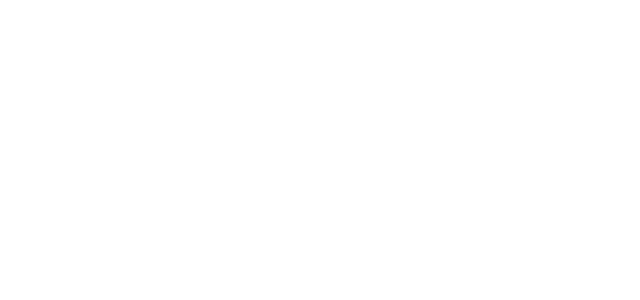
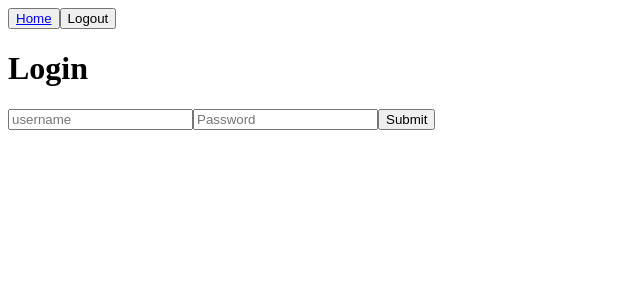
Before and after one commit to tbriggs1/crop-react, a React (Create React App) app: page /login in a window 1280 px wide. Before the commit this address had no page. Shown: the top 300 px of the page, without its empty margins (0-640 px from the left). Built offline with nearby package versions, Linux system fonts and the light colour scheme.

Commit message:
added auth but broken redirect

```diff
--- a/src/App.js
+++ b/src/App.js
@@ -1,21 +1,41 @@
 import {
   BrowserRouter as Router,
+  Navigate,
   Route,
   Routes
 } from "react-router-dom";
 import DashHomepage from "./components/dashboard/dashHomepage";
 import Homepage from "./components/Homepage";
 import Registration from "./components/registration/Registration";
+import Header from "./components/security/Header";
+import Login from "./components/security/Login";
+import Profile from "./components/security/Profile";
+import useToken from "./components/security/useToken";
 
 function App() {
+  const {token, removeToken, setToken} = useToken();
+
   return (
     <div className="App">
       <Router>
+        <Header token={removeToken}/>
         <Routes>
-          <Route path="/" element={<Homepage />}/>
-          <Route path="/registration" element={<Registration />}/>
-          <Route path="/dashboard" element={<DashHomepage />} />
+          <Route path="/" element={<Homepage />} />
         </Routes>
+          {!token && token!=="" &&token!== undefined?
+        <Routes>
+          <Route path="/registration" element={<Registration />} setToken={setToken}/>
+          <Route path="/login" element={<Login setToken={setToken} token={token}/>} />
+        </Routes>
+        :
+          <Routes>
+            <Route path="/login" element={<Login setToken={setToken} token={token}/>} />
+            <Route exact path="/profile" element={<Profile token={token} setToken={setToken}/>}></Route>
+          </Routes>
+        }
+        {/* <Routes>
+
+        </Routes> */}
       </Router>
 
     </div>
--- a/src/components/Homepage.js
+++ b/src/components/Homepage.js
@@ -10,6 +10,8 @@
                 Hit the link below to get started on crop Management, once you sign up you'll be able to add your flowers and vegitables to your system!
                 Make sure you add friends so they can see what crops you have planted!
             </p>
+            <Link to="/login">Login</Link>
+            <p>Or</p>
             <Link to="/registration">Sign up here!</Link>
         </div>
     )
--- a/src/components/registration/Register.js
+++ b/src/components/registration/Register.js
@@ -12,7 +12,7 @@
         const headers = {
             'Content-Type': 'application/json'
         }
-        axios.post('http://127.0.0.1:5000/user', body, {headers})
+        axios.post('http://localhost:5000/user', body, {headers})
         .then(function (response){
             console.log(response)
             if(response.status === 200){
--- a/src/components/security/Header.js
+++ b/src/components/security/Header.js
@@ -0,0 +1,20 @@
+import { Link } from "react-router-dom";
+
+
+function Header(props) {
+
+  function logMeOut() {
+        props.token();
+    }
+
+    return(
+        <header className="App-header">
+            <button><Link to='/'>Home</Link></button>
+            <button onClick={logMeOut}>
+                Logout
+            </button>
+        </header>
+    )
+}
+
+export default Header;
--- a/src/components/security/Login.js
+++ b/src/components/security/Login.js
@@ -0,0 +1,78 @@
+import { useState } from 'react';
+import axios from "axios";
+import { Navigate } from 'react-router-dom';
+
+function Login(props) {
+
+    const [loginForm, setloginForm] = useState({
+      username: "",
+      password: ""
+    })
+
+    function logMeIn(event) {
+      axios({
+        method: "POST",
+        url:"http://localhost:5000/auth",
+        data:{
+          username: loginForm.email,
+          password: loginForm.password
+         }
+      })
+      .then((response) => {
+        props.setToken(response.data.access_token)
+      }).catch((error) => {
+        if (error.response) {
+          console.log(error.response)
+          console.log(error.response.status)
+          console.log(error.response.headers)
+          }
+      })
+
+      setloginForm(({
+        email: "",
+        password: ""}))
+
+      event.preventDefault()
+
+
+
+      return(
+        <Navigate to='/profile' />
+      )
+
+
+
+    }
+
+    function handleChange(event) {
+      const {value, name} = event.target
+      setloginForm(prevNote => ({
+          ...prevNote, [name]: value})
+      )}
+
+
+
+    return (
+      <div>
+        <h1>Login</h1>
+          <form className="login">
+            <input onChange={handleChange}
+                  type="email"
+                  text={loginForm.email}
+                  name="email"
+                  placeholder="username"
+                  value={loginForm.email} />
+            <input onChange={handleChange}
+                  type="password"
+                  text={loginForm.password}
+                  name="password"
+                  placeholder="Password"
+                  value={loginForm.password} />
+
+          <button onClick={logMeIn}>Submit</button>
+        </form>
+      </div>
+    );
+}
+
+export default Login;
--- a/src/components/security/Profile.js
+++ b/src/components/security/Profile.js
@@ -0,0 +1,43 @@
+import { useState } from 'react'
+import axios from "axios";
+
+function Profile(props) {
+
+  const [profileData, setProfileData] = useState(null)
+  function getData() {
+    axios({
+      method: "GET",
+      url:"http://localhost:5000/profile",
+      headers: {
+        Authorization: 'Bearer ' + props.token
+      }
+    })
+    .then((response) => {
+      const res =response.data
+      res.access_token && props.setToken(res.access_token)
+      setProfileData(({
+        profile_name: res.name,
+        about_me: res.about}))
+    }).catch((error) => {
+      if (error.response) {
+        console.log(error.response)
+        console.log(error.response.status)
+        console.log(error.response.headers)
+        }
+    })}
+
+  return (
+    <div className="Profile">
+
+        <p>To get your profile details: </p><button onClick={getData}>Click me</button>
+        {profileData && <div>
+              <p>Profile name: {profileData.profile_name}</p>
+              <p>About me: {profileData.about_me}</p>
+            </div>
+        }
+
+    </div>
+  );
+}
+
+export default Profile;
--- a/src/components/security/useToken.js
+++ b/src/components/security/useToken.js
@@ -0,0 +1,30 @@
+import { useState } from 'react';
+
+function useToken() {
+
+  function getToken() {
+    const userToken = localStorage.getItem('token');
+    return userToken && userToken
+  }
+
+  const [token, setToken] = useState(getToken());
+
+  function saveToken(userToken) {
+    localStorage.setItem('token', userToken);
+    setToken(userToken);
+  };
+
+  function removeToken() {
+    localStorage.removeItem("token");
+    setToken(null);
+  }
+
+  return {
+    setToken: saveToken,
+    token,
+    removeToken
+  }
+
+}
+
+export default useToken;
```
